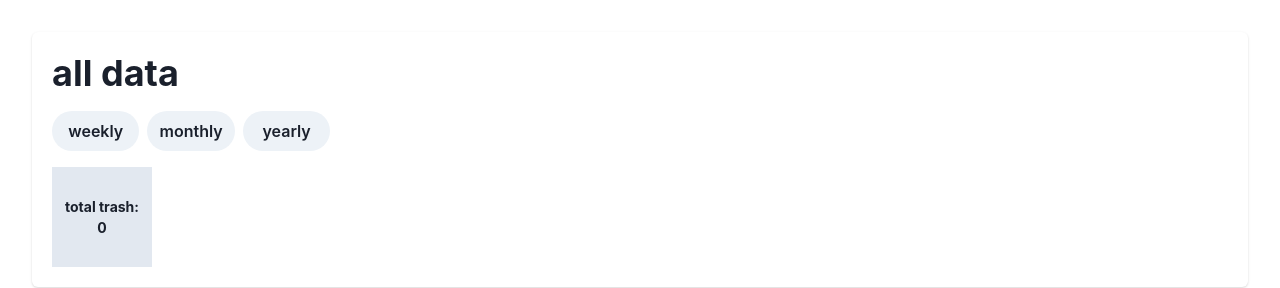
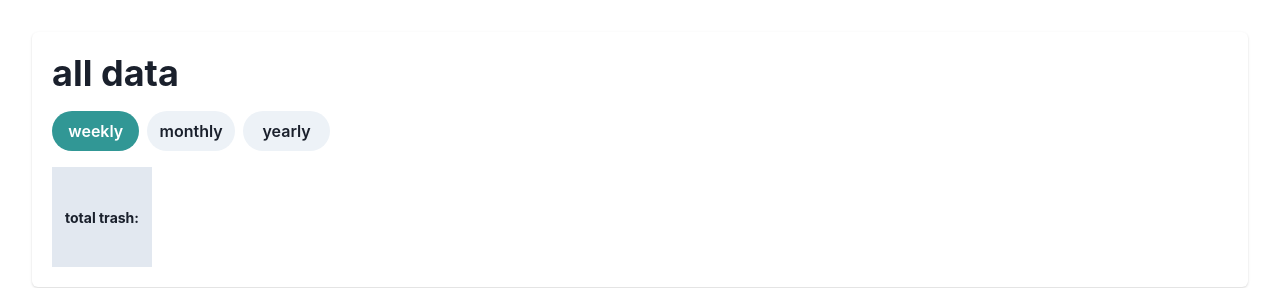
Before and after one commit to ctc-uci/stand-up-to-trash-frontend, a React (Vite) app: page /stats in a window 1280 px wide. Shown: the top 288 px of the page. Built offline with nearby package versions, Linux system fonts and the light colour scheme; no server answers.

Commit message:
Implemented week button clicked onStart

```diff
--- a/src/pages/DummyStatsPage.jsx
+++ b/src/pages/DummyStatsPage.jsx
@@ -139,8 +139,8 @@ const VolunteerTrashCollectedCard = ({ title, amount }) => {
 };
 
 const AllData = () => {
-  const [allInformation, setAllInformation] = useState(0);
-  const [isWeekToggled, setIsWeekToggled] = useState(false);
+  const [allInformation, setAllInformation] = useState("");
+  const [isWeekToggled, setIsWeekToggled] = useState(true);
   const [isMonthToggled, setIsMonthToggled] = useState(false);
   const [isYearToggled, setIsYearToggled] = useState(false);
 
@@ -172,13 +172,20 @@ const AllData = () => {
     setIsYearToggled(!isYearToggled);
   }
 
+  useEffect(() => {
+    // Load week data when the component mounts
+    weeklyData().then((data) => {
+      setAllInformation(data ? data : 0);
+    });
+  }, []);
+
   return (
     <Card m="8">
       <CardBody>
         <VStack align="start" spacing={4}>
           <Heading>all data</Heading>
           <HStack>
-            <Button borderRadius="full" width="100%" onClick={(e) => weekButton(e)} colorScheme={isWeekToggled ? 'teal' : 'gray'}>
+            <Button borderRadius="full" width="100%" onClick={(e) => weekButton(e)} colorScheme={isWeekToggled ? 'teal' : 'gray'} >
               weekly
             </Button>
             <Button borderRadius="full" width="100%" onClick={monthButton} colorScheme={isMonthToggled ? 'teal' : 'gray'}>
```
